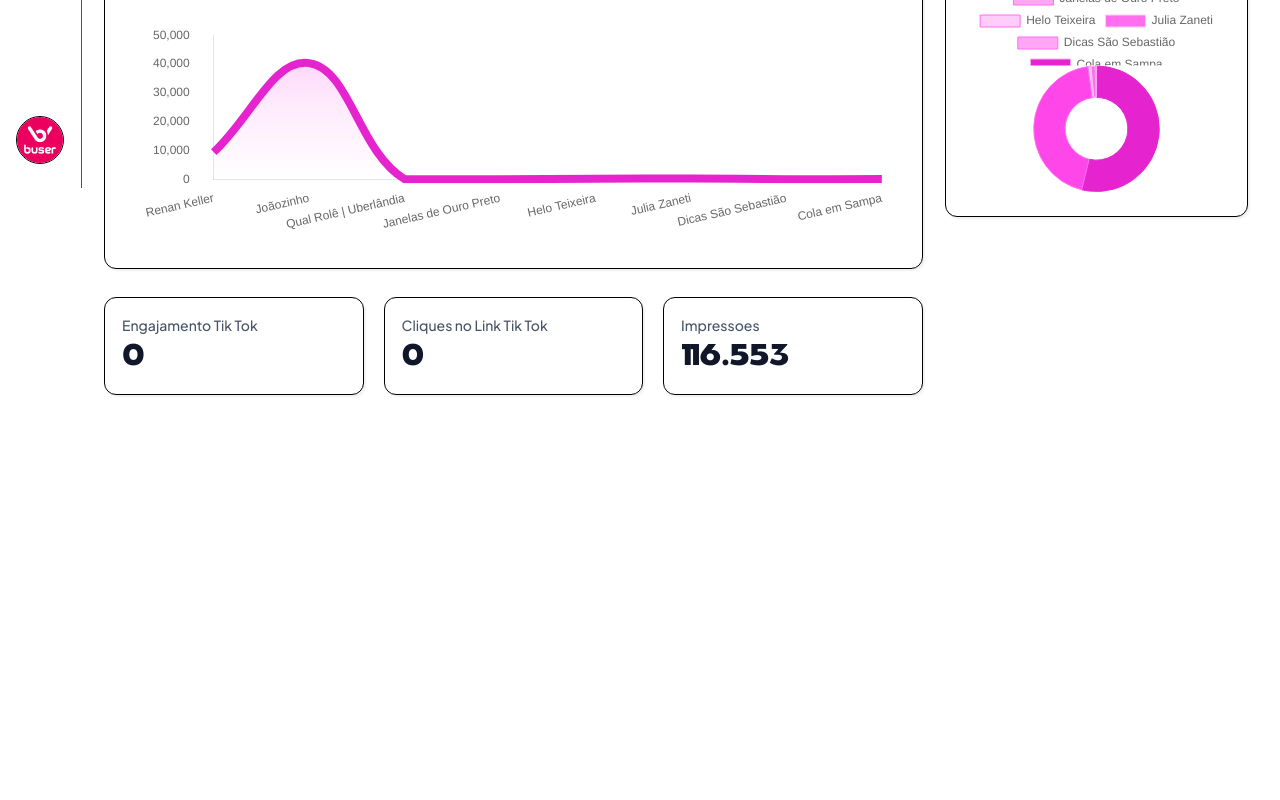
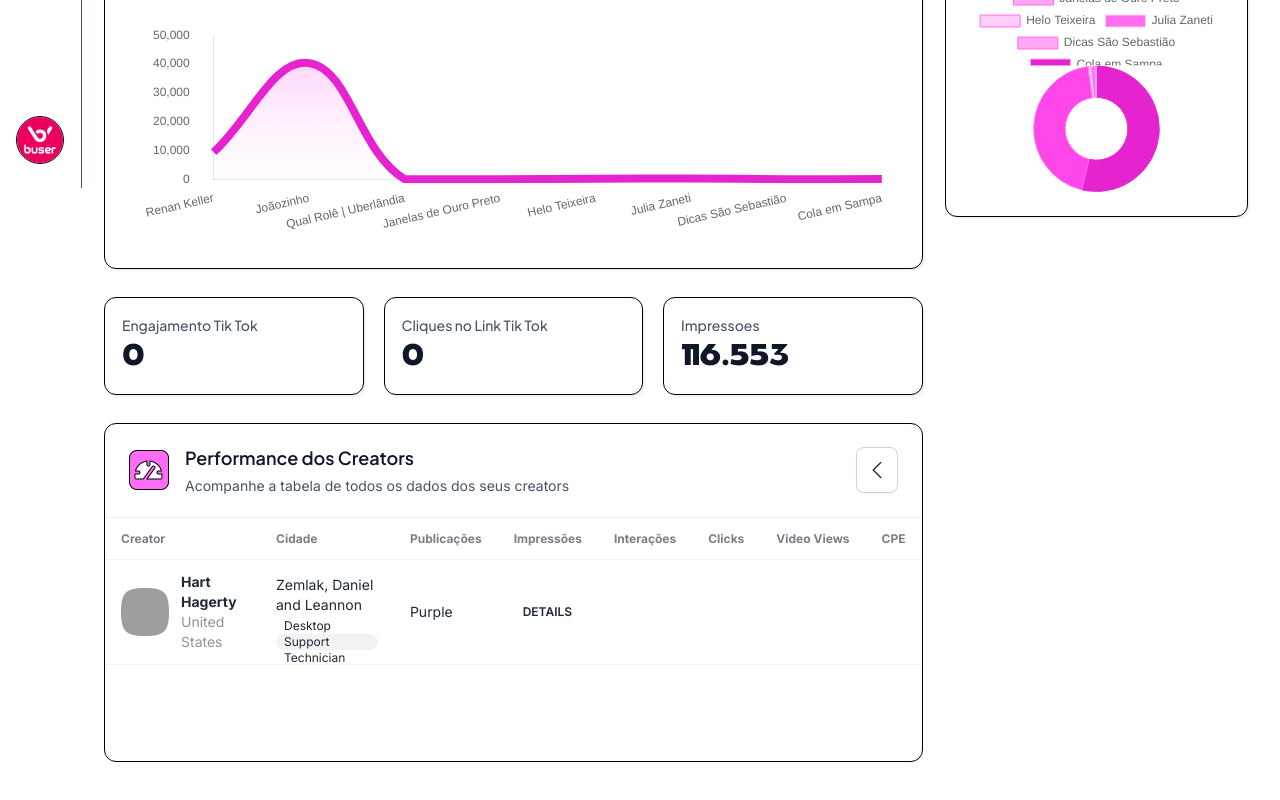
Before and after one commit to BenitoPedro13/juicy-dash-nextjs, a Next.js app: page / in a window 1280 px wide. Shown: the part 612-1412 px from the top of the page. Before the commit the page ends 1083 px from the top, so only its background shows below. Built offline with nearby package versions, Linux system fonts and the light colour scheme; grey boxes are pictures that could not be loaded.

Commit message:
Initial CreatorsTable

```diff
--- a/src/app/page.tsx
+++ b/src/app/page.tsx
@@ -10,6 +10,7 @@ import { Inter } from "next/font/google";
 import CostPerMetric from "@/components/CostPerMetric";
 import MetricsLineGraph from "@/components/MetricsLineGraph";
 import MetricsDoughnutGraph from "@/components/MetricsDoughnutGraph";
+import CreatorsTable from "@/components/CreatorsTable";
 // import { Plus_Jakarta_Sans } from 'next/font/google'
 
 const inter = Inter({ subsets: ["latin"] });
@@ -140,19 +141,19 @@ export default function Home() {
                   sigla="CPE"
                   heading="Engajamento"
                   metric="2,71%"
-                  costPerMetric="R$0,08"
+                  costPerMetric="R$ 0,08"
                 />
                 <CostPerMetric
                   sigla="CPV"
                   heading="Views"
                   metric="0"
-                  costPerMetric="R$0,08"
+                  costPerMetric="R$ 0,08"
                 />
                 <CostPerMetric
                   sigla="CPC"
                   heading="Cliques"
                   metric="379"
-                  costPerMetric="R$15,97"
+                  costPerMetric="R$ 15,97"
                 />
               </div>
             </div>
@@ -171,7 +172,7 @@ export default function Home() {
           </div>
           <div className="w-full flex-shrink-0 h-min flex flex-col justify-start items-start overflow-visible relative px-[22px] content-start flex-nowrap gap-6 rounded-none">
             <div className="box-border flex-shrink-0 w-full h-min flex flex-col justify-start items-start overflow-visible relative content-start flex-nowrap gap-[22px] rounded-none">
-
+              <CreatorsTable/>
             </div>
           </div>
         </div>
@@ -201,10 +202,10 @@ export default function Home() {
               className="btn btn-circle btn-outline border-black border-[1px] border-solid"
             />
           </div>
-          <Metrics heading="Investimento Total Inicial" metric="R$165.700,00" />
+          <Metrics heading="Investimento Total Inicial" metric="R$ 165.700,00" />
           <Metrics
             heading="Investimento Executado Estimado"
-            metric="R$22.566,39"
+            metric="R$ 22.566,39"
           />
           <MetricsDoughnutGraph heading="Alcance Bruto" metric="578.061"/>
         </div>
--- /dev/null
+++ b/src/components/CreatorsTable.tsx
@@ -0,0 +1,117 @@
+import React from "react";
+import { Plus_Jakarta_Sans, Inter } from "next/font/google";
+
+const jakarta = Plus_Jakarta_Sans({ subsets: ["latin"] });
+const inter = Inter({ subsets: ["latin"] });
+
+const CreatorsTable = () => {
+  return (
+    <div className="box-border w-full h-[339px] flex flex-col justify-start items-start bg-white overflow-hidden p-0 content-start flex-nowrap gap-0 rounded-xl border border-black">
+      <div className="flex-shrink-0 w-full h-min flex flex-col justify-start items-start overflow-visible relative p-o content-start flex-nowrap gap-5 rounded-none">
+        <div className="box-border flex-shrink-0 w-full h-min flex justify-start items-center pt-5 px-6 overflow-visible relative content-center flex-nowrap gap-4 rounded-none">
+          <img
+            src="/performanceIcon.png"
+            alt="Performance Icon"
+            width="40"
+            height="40"
+          />
+          <div className="flex-shrink-0 flex-grow w-auto h-full flex flex-col justify-center items-start overflow-visible relative p-0 content-start flex-nowrap gap-1 rounded-none">
+            <h3
+              className={`flex-shrink-0 flex-grow w-auto h-auto whitespace-pre-wrap break-words relative font-semibold ${jakarta.className} text-[#0f1728] text-lg`}
+            >
+              Performance dos Creators
+            </h3>
+            <p
+              className={`flex-shrink-0 flex-grow w-auto h-auto whitespace-pre-wrap break-words relative ${inter.className} text-[#475466] text-sm`}
+            >
+              Acompanhe a tabela de todos os dados dos seus creators
+            </p>
+          </div>
+          <div className="flex-shrink-0 w-min h-min flex justify-start items-center overflow-visible relative p-0 content-center flex-nowrap gap-3 rounded-none">
+            <div className="box-border flex-shrink-0 w-min h-auto flex justify-center items-center py-[10px] px-[8px] shadow-cost-per-metrics bg-white overflow-hidden self-stretch relative content-center flex-nowrap gap-2 rounded-lg border border-solid border-[#cfd4dc]">
+              <svg
+                xmlns="http://www.w3.org/2000/svg"
+                fill="none"
+                viewBox="0 0 24 24"
+                strokeWidth={1.5}
+                stroke="#2d3442"
+                className="w-6 h-6"
+              >
+                <path
+                  strokeLinecap="round"
+                  strokeLinejoin="round"
+                  d="M15.75 19.5L8.25 12l7.5-7.5"
+                />
+              </svg>
+            </div>
+          </div>
+        </div>
+        <svg
+          width="1098"
+          height="3"
+          viewBox="-1 -1 1098 3"
+          fill="none"
+          xmlns="http://www.w3.org/2000/svg"
+        >
+          <path
+            fillRule="evenodd"
+            clipRule="evenodd"
+            d="M1096 1H0V0H1096V1Z"
+            fill="#EAECF0"
+          ></path>
+        </svg>
+      </div>
+      <div className="overflow-x-auto">
+        <table className="table">
+          {/* head */}
+          <thead>
+            <tr>
+              <th>Creator</th>
+              <th>Cidade</th>
+              <th>Publicações</th>
+              <th>Impressões</th>
+              <th>Interações</th>
+              <th>Clicks</th>
+              <th>Video Views</th>
+              <th>CPE</th>
+            </tr>
+          </thead>
+          <tbody>
+            {/* row 1 */}
+            <tr>
+              <td>
+                <div className="flex items-center space-x-3">
+                  <div className="avatar">
+                    <div className="mask mask-squircle w-12 h-12">
+                      <img
+                        src="/tailwind-css-component-profile-2@56w.png"
+                        alt="Avatar Tailwind CSS Component"
+                      />
+                    </div>
+                  </div>
+                  <div>
+                    <div className="font-bold">Hart Hagerty</div>
+                    <div className="text-sm opacity-50">United States</div>
+                  </div>
+                </div>
+              </td>
+              <td>
+                Zemlak, Daniel and Leannon
+                <br />
+                <span className="badge badge-ghost badge-sm">
+                  Desktop Support Technician
+                </span>
+              </td>
+              <td>Purple</td>
+              <th>
+                <button className="btn btn-ghost btn-xs">details</button>
+              </th>
+            </tr>
+          </tbody>
+        </table>
+      </div>
+    </div>
+  );
+};
+
+export default CreatorsTable;
```
Also changed, not shown: public/performanceIcon.png (added).
